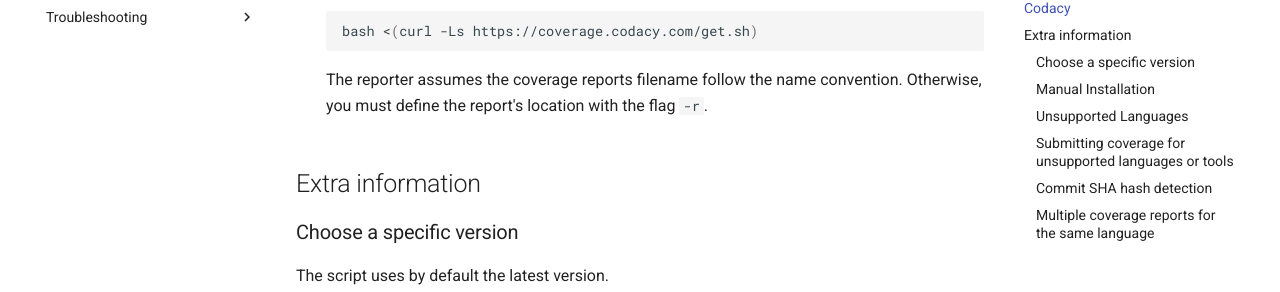
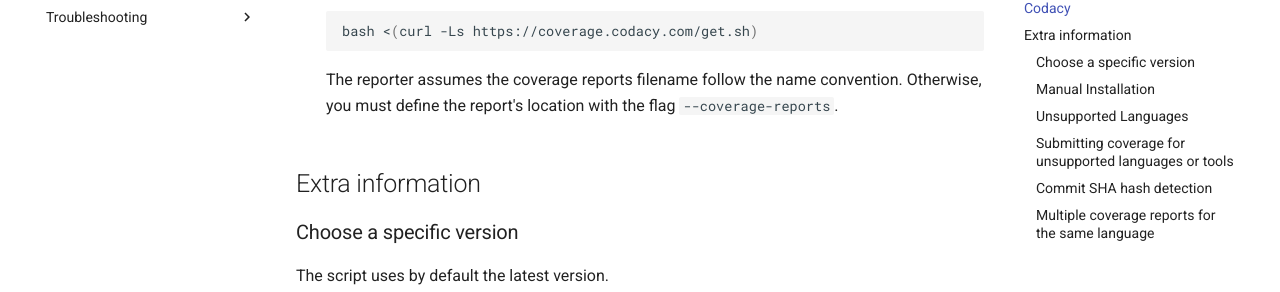
Before and after one commit to codacy/codacy-coverage-reporter, an MkDocs documentation site: the page built from docs/index.md, in a window 1280 px wide and 900 px high, scrolled down 2183 px. Shown: the part 163-455 px from the top of the window. Built offline with MkDocs 1.6.1 and Material for MkDocs 9.7.7, drawn with Linux system fonts in a browser that asks for light colours.

Commit message:
Fix link and expand flag -r to --coverage-reports

````diff
--- a/docs/index.md
+++ b/docs/index.md
@@ -48,7 +48,7 @@
     ```
 
     !!! hint
-        If you would like to automate this process for multiple repositories you should [authenticate using an Account API Token](advanced/authenticating-using-account-token.md) instead.
+        If you would like to automate this process for multiple repositories you should [authenticate using an Account API Token](advanced/authenticating-using-an-account-api-token.md) instead.
 
 1.  To upload coverage to a self-hosted installation of Codacy you also need to set your installation URL, replacing `%Codacy_instance_URL%` with your URL:
 
@@ -62,7 +62,7 @@
     bash <(curl -Ls https://coverage.codacy.com/get.sh)
     ```
 
-    The reporter assumes the coverage reports filename follow the name convention. Otherwise, you must define the report's location with the flag `-r`.
+    The reporter assumes the coverage reports filename follow the name convention. Otherwise, you must define the report's location with the flag `--coverage-reports`.
 
 ## Extra information
 
````
